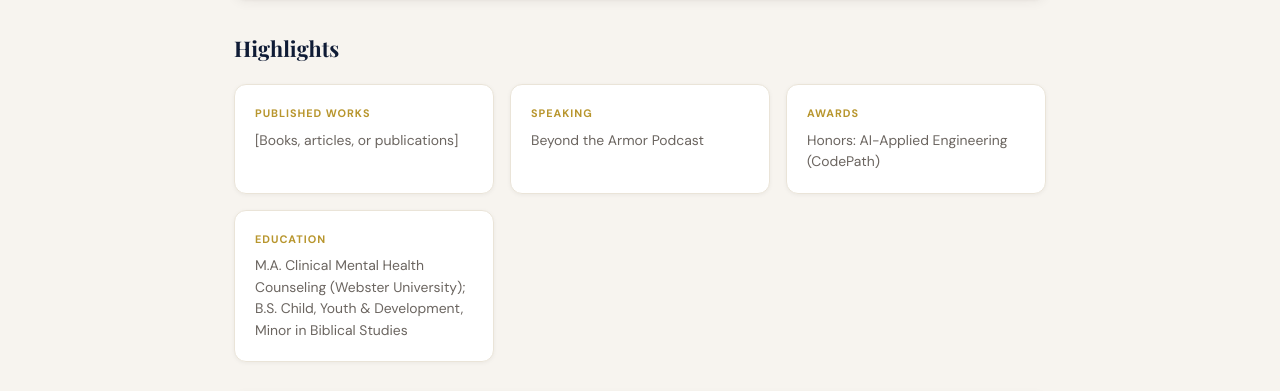
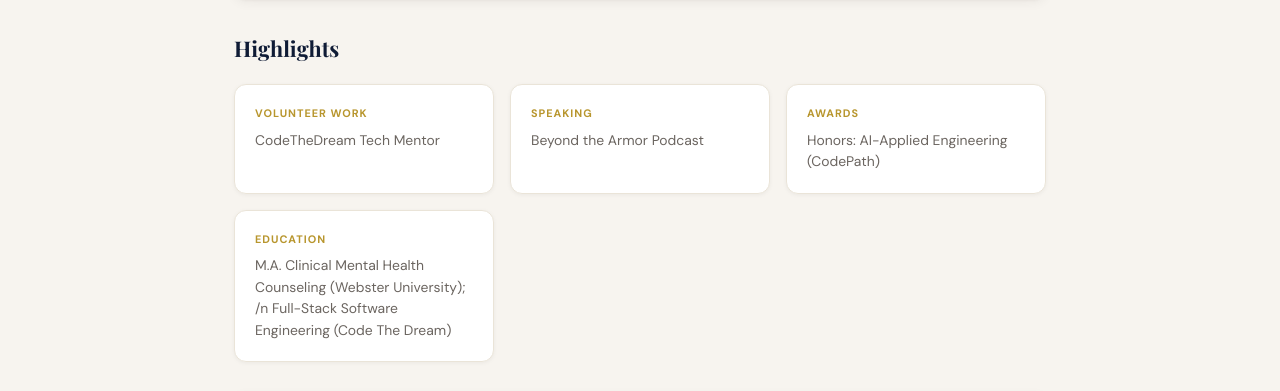
Before and after one commit to sjohnson711/Personal-Website, a React (Vite) app in the folder frontend/: page /about in a window 1280 px wide. Shown: the part 867-1258 px from the top of the page. Built offline with nearby package versions, Linux system fonts and the light colour scheme; no server answers; a web font is replaced by a local one.

Commit message:
added key information on about page

```diff
--- a/frontend/src/pages/AboutPage.tsx
+++ b/frontend/src/pages/AboutPage.tsx
@@ -6,10 +6,10 @@
   const [showContact, setShowContact] = useState(false);
   const isMobile = useIsMobile();
   const highlights = [
-    { label: "Published Works",  value: "[Books, articles, or publications]" },
+    { label: "Volunteer Work",  value: "CodeTheDream Tech Mentor" },
     { label: "Speaking",         value: "Beyond the Armor Podcast" },
     { label: "Awards",           value: "Honors: AI-Applied Engineering (CodePath)" },
-    { label: "Education",        value: "M.A. Clinical Mental Health Counseling (Webster University); B.S. Child, Youth & Development, Minor in Biblical Studies" },
+    { label: "Education",        value: "M.A. Clinical Mental Health Counseling (Webster University); /n Full-Stack Software Engineering (Code The Dream)" },
   ];
   const social = [
     { label: "LinkedIn",    href: "https://www.linkedin.com/in/seth-johnson-10a6a217b/" },
```
